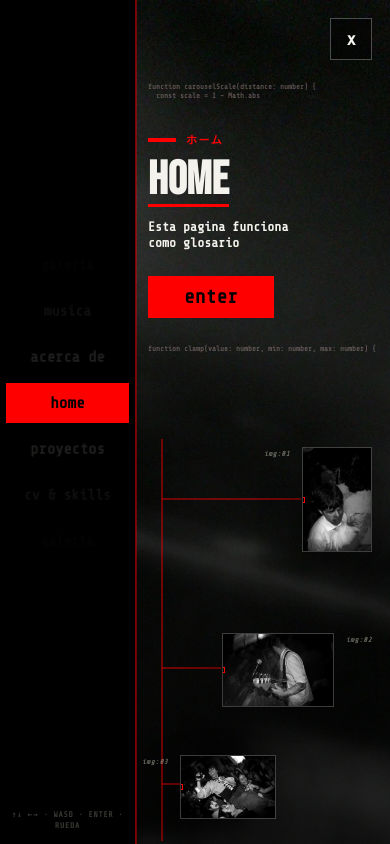
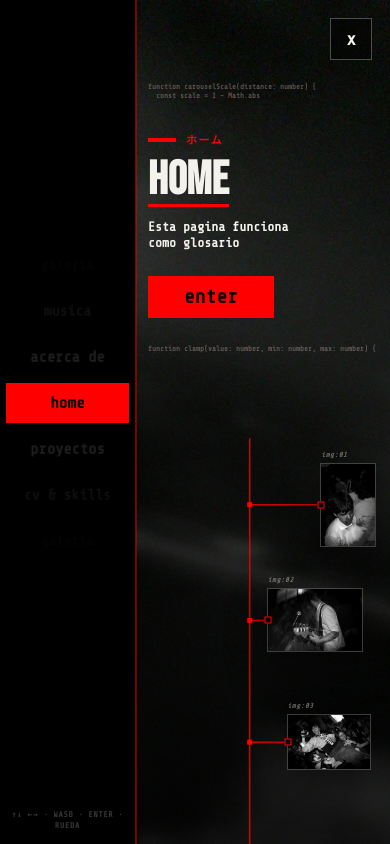
Before and after one commit to hatemecha/hatemecha-web, a React (Vite) app: page / in a window 390 px wide. Both pictures are taken after a click on the button 135 px from the left and 385 px from the top of the page. Built offline with nearby package versions, Linux system fonts and the light colour scheme.

Commit message:
Fix home scatter pinout so wires stay connected and photos never overlap.

```diff
--- a/src/components/FloatingImages.tsx
+++ b/src/components/FloatingImages.tsx
@@ -1,91 +1,182 @@
-import { useEffect, useRef, useState } from "react";
+import { useEffect, useRef } from "react";
 import type { PortfolioSectionId } from "../data/portfolioSections";
 import { homeMenuScatterPhotos, visualAssets } from "../data/assets";
 import { requirePhotoAspectRatio } from "../utils/aspectRatio";
 
 type FloatingImagesProps = { activeId: PortfolioSectionId };
 
-type Rect = { x: number; y: number; w: number; h: number };
+type Pt = { x: number; y: number };
 
 function clamp(value: number, min: number, max: number) {
   return Math.min(Math.max(value, min), max);
 }
 
-function getConnectionY(rect: Rect) {
-  return Math.round(rect.y + rect.h / 2);
+function clearSvg(svg: SVGSVGElement) {
+  while (svg.firstChild) svg.removeChild(svg.firstChild);
 }
 
-function getFrameRect(frame: HTMLElement, containerRect: DOMRect): Rect {
-  const frameRect = frame.getBoundingClientRect();
-
-  return {
-    x: frameRect.left - containerRect.left,
-    y: frameRect.top - containerRect.top,
-    w: frameRect.width,
-    h: frameRect.height
-  };
+function appendPath(svg: SVGSVGElement, d: string, strokeWidth: number) {
+  const path = document.createElementNS("http://www.w3.org/2000/svg", "path");
+  path.setAttribute("class", "homeScatterWire");
+  path.setAttribute("d", d);
+  path.setAttribute("stroke-width", String(strokeWidth));
+  svg.appendChild(path);
 }
 
-function buildWirePaths(rects: Rect[], stageW: number, stageH: number): string[] {
-  if (rects.length === 0) return [];
+function appendJunction(svg: SVGSVGElement, x: number, y: number, size: number) {
+  const half = size / 2;
+  const rect = document.createElementNS("http://www.w3.org/2000/svg", "rect");
+  rect.setAttribute("class", "homeScatterJunction");
+  rect.setAttribute("x", String(x - half));
+  rect.setAttribute("y", String(y - half));
+  rect.setAttribute("width", String(size));
+  rect.setAttribute("height", String(size));
+  svg.appendChild(rect);
+}
 
-  const sortedRects = rects.slice().sort((a, b) => a.y + a.h / 2 - (b.y + b.h / 2));
-  const leftMostFrame = Math.min(...sortedRects.map((rect) => rect.x));
-  const spineGap = clamp(stageW * 0.025, 18, 34);
-  const safeLeft = stageW > 760 ? clamp(stageW * 0.5, 0, stageW - 10) : 10;
-  const spineX = Math.round(clamp(leftMostFrame - spineGap, safeLeft, stageW - 10));
-  const topY = 0;
-  const bottomY = Math.round(stageH);
+/** Shrink frames uniformly so every photo fits its flex slot (no overlap). */
+function fitScatterFrames(container: HTMLElement) {
+  container.style.setProperty("--scatter-fit", "1");
+  void container.offsetHeight;
 
-  const paths = [`M ${spineX} ${topY} V ${bottomY}`];
+  const figures = Array.from(container.querySelectorAll<HTMLElement>(".homeScatterFigure"));
+  let fit = 1;
 
-  sortedRects.forEach((rect) => {
-    const targetX = Math.round(rect.x);
-    const targetY = getConnectionY(rect);
-    paths.push(`M ${spineX} ${targetY} H ${targetX}`);
+  figures.forEach((figure) => {
+    const frame = figure.querySelector<HTMLElement>(".homeScatterFrame");
+    const label = figure.querySelector<HTMLElement>(".homeScatterLabel");
+    if (!frame) return;
+
+    const gap = 6;
+    const avail = figure.clientHeight - (label?.offsetHeight ?? 0) - gap;
+    const needed = frame.offsetHeight;
+    if (needed > avail && needed > 0 && avail > 0) {
+      fit = Math.min(fit, avail / needed);
+    }
   });
 
-  return paths;
+  container.style.setProperty("--scatter-fit", String(clamp(fit, 0.42, 1)));
+  void container.offsetHeight;
+}
+
+/**
+ * Measure ports in the SVG's own screen space, lock viewBox 1:1 to that box,
+ * then draw edge→edge spine + stubs into each port center.
+ */
+function paintWires(svg: SVGSVGElement, container: HTMLElement) {
+  fitScatterFrames(container);
+
+  const svgRect = svg.getBoundingClientRect();
+  const stageW = svgRect.width;
+  const stageH = svgRect.height;
+
+  if (stageW <= 0 || stageH <= 0) {
+    clearSvg(svg);
+    return;
+  }
+
+  svg.setAttribute("viewBox", `0 0 ${stageW} ${stageH}`);
+
+  const ports: Pt[] = Array.from(container.querySelectorAll<HTMLElement>(".homeScatterPort")).map((port) => {
+    const r = port.getBoundingClientRect();
+    return {
+      x: r.left + r.width / 2 - svgRect.left,
+      y: r.top + r.height / 2 - svgRect.top
+    };
+  });
+
+  clearSvg(svg);
+  if (ports.length === 0) return;
+
+  const strokeWidth = Number.parseFloat(getComputedStyle(container).getPropertyValue("--wire-stroke")) || 1.5;
+  const junctionSize = strokeWidth + 3.5;
+
+  const sorted = ports.slice().sort((a, b) => a.y - b.y);
+  const leftMost = Math.min(...sorted.map((p) => p.x));
+  const spineGap = clamp(stageW * 0.022, 18, 32);
+  const spineX = clamp(leftMost - spineGap, 8, stageW - 8);
+
+  appendPath(svg, `M ${spineX} 0 V ${stageH}`, strokeWidth);
+
+  sorted.forEach((port) => {
+    appendPath(svg, `M ${spineX} ${port.y} H ${port.x}`, strokeWidth);
+    appendJunction(svg, spineX, port.y, junctionSize);
+  });
 }
 
 function WireSvg({ watch }: { watch: unknown }) {
   const svgRef = useRef<SVGSVGElement>(null);
-  const [paths, setPaths] = useState<string[]>([]);
 
   useEffect(() => {
     const svg = svgRef.current;
     if (!svg) return;
     const container = svg.closest<HTMLElement>(".homeScatter");
     if (!container) return;
+    const menu = container.closest<HTMLElement>(".fullscreenMenu");
 
-    const run = () => {
-      const frames = Array.from(container.querySelectorAll<HTMLElement>(".homeScatterFrame"));
-      if (frames.length === 0) {
-        setPaths([]);
-        return;
+    let raf = 0;
+    const timers: number[] = [];
+
+    const paint = () => paintWires(svg, container);
+
+    const clearTimers = () => {
+      while (timers.length) {
+        const id = timers.pop();
+        if (id !== undefined) window.clearTimeout(id);
       }
-      const cRect = container.getBoundingClientRect();
-      const rects: Rect[] = frames.map((frame) => getFrameRect(frame, cRect));
-      setPaths(buildWirePaths(rects, cRect.width, cRect.height));
     };
 
-    const observer = new ResizeObserver(run);
+    const schedule = () => {
+      cancelAnimationFrame(raf);
+      clearTimers();
+      raf = requestAnimationFrame(() => {
+        paint();
+        // Menu open uses transform scale; getBoundingClientRect is wrong until it settles.
+        for (const ms of [50, 200, 700, 1100]) {
+          timers.push(window.setTimeout(paint, ms));
+        }
+      });
+    };
+
+    const observer = new ResizeObserver(schedule);
     observer.observe(container);
-    container.querySelectorAll<HTMLElement>(".homeScatterFrame").forEach((frame) => observer.observe(frame));
-    const frameId = window.requestAnimationFrame(run);
+    observer.observe(svg);
+    container.querySelectorAll<HTMLElement>(".homeScatterFrame, .homeScatterPort, .homeScatterFigure").forEach((el) => {
+      observer.observe(el);
+    });
+
+    schedule();
+
+    const onLoad = () => schedule();
+    container.querySelectorAll("img").forEach((img) => {
+      if (!img.complete) img.addEventListener("load", onLoad);
+    });
+
+    const onTransitionEnd = (event: TransitionEvent) => {
+      if (event.target === menu) schedule();
+    };
+
+    window.addEventListener("resize", schedule);
+    menu?.addEventListener("transitionend", onTransitionEnd);
 
     return () => {
-      window.cancelAnimationFrame(frameId);
+      cancelAnimationFrame(raf);
+      clearTimers();
       observer.disconnect();
+      window.removeEventListener("resize", schedule);
+      menu?.removeEventListener("transitionend", onTransitionEnd);
+      container.querySelectorAll("img").forEach((img) => img.removeEventListener("load", onLoad));
     };
   }, [watch]);
 
   return (
-    <svg ref={svgRef} className="homeScatterWires" aria-hidden="true" xmlns="http://www.w3.org/2000/svg">
-      {paths.map((d) => (
-        <path key={d} className="homeScatterWire" d={d} />
-      ))}
-    </svg>
+    <svg
+      ref={svgRef}
+      className="homeScatterWires"
+      aria-hidden="true"
+      xmlns="http://www.w3.org/2000/svg"
+      preserveAspectRatio="none"
+    />
   );
 }
 
@@ -107,28 +198,20 @@ export function FloatingImages({ activeId }: FloatingImagesProps) {
         <WireSvg watch={activeId} />
 
         {homeMenuScatterPhotos.map((item, idx) => (
-          <figure
-            key={item.src}
-            className={`homeScatterFigure homeScatterFigure--${item.slot}`}
-            data-caption-side={item.captionSide}
-          >
-            {item.captionSide === "start" ? (
-              <>
-                <figcaption className="homeScatterLabel">{item.label}</figcaption>
-                <div className="homeScatterFrame" style={{ aspectRatio: requirePhotoAspectRatio(item.width, item.height) }}>
-                  <img className="homeScatterImg" src={item.src} alt="" draggable="false" loading={idx === 0 ? "eager" : "lazy"} />
-                  <span className="homeScatterPort homeScatterPort--ml" aria-hidden="true" />
-                </div>
-              </>
-            ) : (
-              <>
-                <div className="homeScatterFrame" style={{ aspectRatio: requirePhotoAspectRatio(item.width, item.height) }}>
-                  <img className="homeScatterImg" src={item.src} alt="" draggable="false" loading={idx === 0 ? "eager" : "lazy"} />
-                  <span className="homeScatterPort homeScatterPort--ml" aria-hidden="true" />
-                </div>
-                <figcaption className="homeScatterLabel">{item.label}</figcaption>
-              </>
-            )}
+          <figure key={item.src} className={`homeScatterFigure homeScatterFigure--${item.slot}`}>
+            <figcaption className="homeScatterLabel">{item.label}</figcaption>
+            <div className="homeScatterFrame" style={{ aspectRatio: requirePhotoAspectRatio(item.width, item.height) }}>
+              <span className="homeScatterPort" aria-hidden="true" />
+              <div className="homeScatterMedia">
+                <img
+                  className="homeScatterImg"
+                  src={item.src}
+                  alt=""
+                  draggable="false"
+                  loading={idx === 0 ? "eager" : "lazy"}
+                />
+              </div>
+            </div>
           </figure>
         ))}
       </div>
--- a/src/data/assets.ts
+++ b/src/data/assets.ts
@@ -4,13 +4,12 @@ export const visualAssets = {
   menuPhotoBlock: "assets/menu-photo-block.webp"
 } as const;
 
-/** Fotos dispersas del menú cuando la sección activa es `home` (etiqueta = nombre de archivo sin extensión). */
+/** Fotos del menú home — pinout a la derecha (label = silkscreen). */
 export const homeMenuScatterPhotos = [
   {
     src: "assets/home1.webp",
     label: "img:01",
     slot: "one",
-    captionSide: "start",
     width: 2667,
     height: 4000
   },
@@ -18,7 +17,6 @@ export const homeMenuScatterPhotos = [
     src: "assets/home2.webp",
     label: "img:02",
     slot: "two",
-    captionSide: "end",
     width: 6000,
     height: 4000
   },
@@ -26,7 +24,6 @@ export const homeMenuScatterPhotos = [
     src: "assets/home3.webp",
     label: "img:03",
     slot: "three",
-    captionSide: "start",
     width: 4713,
     height: 3142
   }
--- a/src/styles/floating.css
+++ b/src/styles/floating.css
@@ -47,16 +47,23 @@
   object-position: 100% 100%;
 }
 
+/* Right-stage pinout: flex column — equal vertical shares, never overlap. */
 .homeScatter {
+  --scatter-gap: clamp(14px, 2.2vh, 28px);
+  --scatter-bus-inset: clamp(22px, 3vw, 44px);
+  --wire-stroke: 1.5;
   position: absolute;
-  inset: 0;
+  top: 0;
+  right: 0;
+  bottom: 0;
+  left: clamp(400px, 46%, 560px);
   box-sizing: border-box;
-  padding: clamp(70px, 9vh, 108px) clamp(34px, 5vw, 82px) clamp(44px, 7vh, 94px) clamp(500px, 46vw, 820px);
-  display: grid;
-  grid-template-columns: repeat(10, minmax(0, 1fr));
-  grid-template-rows: repeat(14, minmax(0, 1fr));
-  align-items: start;
-  justify-items: stretch;
+  display: flex;
+  flex-direction: column;
+  justify-content: space-between;
+  align-items: stretch;
+  gap: var(--scatter-gap);
+  padding: clamp(64px, 8vh, 100px) clamp(24px, 2.8vw, 48px) clamp(36px, 5vh, 64px) var(--scatter-bus-inset);
   pointer-events: none;
 }
 
@@ -64,40 +71,27 @@
   position: relative;
   z-index: 1;
   margin: 0;
+  flex: 1 1 0;
+  min-height: 0;
+  display: flex;
+  flex-direction: column;
+  align-items: flex-start;
+  gap: 6px;
+  width: max-content;
   max-width: 100%;
-  display: grid;
-  align-items: start;
-  width: max-content;
-  column-gap: clamp(12px, 1.6vw, 20px);
   pointer-events: auto;
-}
-
-.homeScatterFigure[data-caption-side="start"] {
-  grid-template-columns: auto auto;
-}
-
-.homeScatterFigure[data-caption-side="start"] .homeScatterLabel {
-  justify-self: end;
-  text-align: right;
-}
-
-.homeScatterFigure[data-caption-side="end"] {
-  grid-template-columns: auto auto;
-}
-
-.homeScatterFigure[data-caption-side="end"] .homeScatterLabel {
-  text-align: left;
 }
 
 .homeScatterLabel {
   margin: 0;
-  padding-top: 3px;
+  flex: 0 0 auto;
+  padding-left: 1px;
   font-family: var(--font-mono);
   font-size: clamp(9px, 0.78vw, 11px);
   font-weight: 700;
   font-style: italic;
   letter-spacing: 0.1em;
-  line-height: 1.15;
+  line-height: 1;
   color: oklch(72% 0.02 95 / 0.62);
   text-transform: lowercase;
   white-space: nowrap;
@@ -105,11 +99,24 @@
 
 .homeScatterFrame {
   position: relative;
+  box-sizing: border-box;
   min-width: 0;
-  overflow: hidden;
+  width: calc(var(--frame-w, 160px) * var(--scatter-fit, 1));
+  max-width: 100%;
+  height: auto;
+  max-height: 100%;
+  /* Port hangs on the left edge */
+  overflow: visible;
   border: 1px solid oklch(100% 0 0 / 0.22);
   background: oklch(0% 0 0 / 0.4);
   box-shadow: 0 18px 40px oklch(0% 0 0 / 0.35);
+}
+
+.homeScatterMedia {
+  display: block;
+  width: 100%;
+  height: 100%;
+  overflow: hidden;
 }
 
 .homeScatterImg {
@@ -131,40 +138,23 @@
   border-color: rgb(var(--accent-rgb) / 0.85);
 }
 
+/* Cascade stagger (right-aligned column with different insets) */
 .homeScatterFigure--one {
-  grid-column: 7 / -1;
-  grid-row: 1 / 5;
-  justify-self: end;
-  align-self: start;
-  margin-top: clamp(0px, 0.8vh, 8px);
-}
-
-.homeScatterFigure--one .homeScatterFrame {
-  width: clamp(118px, 10vw, 168px);
+  align-self: flex-end;
+  margin-right: 0;
+  --frame-w: clamp(96px, 8.5vw, 140px);
 }
 
 .homeScatterFigure--two {
-  grid-column: 4 / -1;
-  grid-row: 6 / 10;
-  justify-self: end;
-  align-self: center;
-  margin-right: clamp(28px, 5vw, 82px);
-}
-
-.homeScatterFigure--two .homeScatterFrame {
-  width: clamp(240px, 26vw, 390px);
+  align-self: flex-end;
+  margin-right: clamp(28px, 5vw, 80px);
+  --frame-w: clamp(168px, 17vw, 280px);
 }
 
 .homeScatterFigure--three {
-  grid-column: 1 / 6;
-  grid-row: 11 / -1;
-  justify-self: start;
-  align-self: end;
-  margin-left: clamp(12px, 2.2vw, 38px);
-}
-
-.homeScatterFigure--three .homeScatterFrame {
-  width: clamp(190px, 20vw, 300px);
+  align-self: flex-end;
+  margin-right: clamp(10px, 1.8vw, 32px);
+  --frame-w: clamp(140px, 14vw, 230px);
 }
 
 .floatingImages[data-active-image-set="proyectos"] .floatingImageStrip {
--- a/src/styles/responsive.css
+++ b/src/styles/responsive.css
@@ -110,17 +110,11 @@
   }
 
   .homeScatter {
-    padding: clamp(4px, 1vh, 10px) clamp(8px, 2.5vw, 18px) clamp(14px, 3vh, 30px);
-    grid-template-columns: repeat(6, minmax(0, 1fr));
-    grid-template-rows: repeat(10, minmax(0, 1fr));
-  }
-
-  .homeScatterFigure[data-caption-side="start"] {
-    grid-template-columns: auto auto;
-  }
-
-  .homeScatterFigure[data-caption-side="end"] {
-    grid-template-columns: auto auto;
+    --scatter-gap: clamp(8px, 1.6vh, 16px);
+    --scatter-bus-inset: clamp(14px, 4vw, 28px);
+    --wire-stroke: 1.5;
+    left: 0;
+    padding: clamp(8px, 1.5vh, 16px) clamp(10px, 3vw, 18px) clamp(14px, 3vh, 28px) var(--scatter-bus-inset);
   }
 
   .homeScatterLabel {
@@ -128,39 +122,23 @@
     letter-spacing: 0.08em;
   }
 
-  .homeScatterFigure--one {
-    grid-column: 4 / -1;
-    grid-row: 1 / 3;
-    justify-self: end;
-    margin-top: 0;
+  .homeScatterFigure {
+    gap: 4px;
   }
 
-  .homeScatterFigure--one .homeScatterFrame {
-    width: clamp(76px, 18vw, 108px);
+  .homeScatterFigure--one {
+    margin-right: 2px;
+    --frame-w: clamp(64px, 15vw, 96px);
   }
 
   .homeScatterFigure--two {
-    grid-column: 2 / -1;
-    grid-row: 6 / 8;
-    justify-self: end;
-    align-self: center;
-    margin-right: 0;
-  }
-
-  .homeScatterFigure--two .homeScatterFrame {
-    width: clamp(136px, 30vw, 220px);
+    margin-right: clamp(16px, 5vw, 40px);
+    --frame-w: clamp(110px, 28vw, 180px);
   }
 
   .homeScatterFigure--three {
-    grid-column: 1 / 4;
-    grid-row: 8 / -1;
-    justify-self: start;
-    align-self: end;
-    margin-left: 0;
-  }
-
-  .homeScatterFigure--three .homeScatterFrame {
-    width: clamp(116px, 28vw, 170px);
+    margin-right: clamp(6px, 2vw, 18px);
+    --frame-w: clamp(96px, 24vw, 148px);
   }
 
   .floatingImages[data-active-image-set="proyectos"] .floatingImageStrip {
@@ -472,30 +450,32 @@
   }
 
   .homeScatter {
-    padding-inline: 6px 18px;
+    --scatter-gap: clamp(6px, 1.2vh, 12px);
+    --scatter-bus-inset: 12px;
   }
 
-  .homeScatterFigure--one .homeScatterFrame {
-    width: clamp(70px, 16vw, 84px);
+  .homeScatterFigure--one {
+    --frame-w: clamp(56px, 14vw, 80px);
   }
 
-  .homeScatterFigure--two .homeScatterFrame {
-    width: clamp(112px, 26vw, 136px);
+  .homeScatterFigure--two {
+    margin-right: clamp(12px, 4vw, 28px);
+    --frame-w: clamp(96px, 24vw, 132px);
   }
 
-  .homeScatterFigure--three .homeScatterFrame {
-    width: clamp(96px, 22vw, 112px);
+  .homeScatterFigure--three {
+    --frame-w: clamp(84px, 20vw, 112px);
   }
 }
 
 @media (max-width: 520px) and (max-height: 700px) {
   .floatingImages[data-active-image-set="home"] {
-    top: 60%;
+    top: 58%;
   }
 
   .homeScatter {
-    transform: scale(0.82);
-    transform-origin: top right;
+    --scatter-gap: 6px;
+    padding-top: 6px;
   }
 }
 
@@ -520,7 +500,7 @@
   }
 }
 
-/* ─── Home scatter: wires bajo fotos (layout en grid más arriba) ─ */
+/* ─── Home scatter: full-edge bus → stubs → ports ─ */
 
 .homeScatterRoot {
   left: 0 !important;
@@ -539,11 +519,17 @@
 }
 
 .homeScatterWire {
-  stroke: rgb(var(--accent-rgb) / 0.55);
-  stroke-width: 2px;
-  vector-effect: non-scaling-stroke;
+  stroke: rgb(var(--accent-rgb) / 0.78);
+  /* width set as SVG attribute so every segment matches exactly */
+  stroke-linecap: square;
+  stroke-linejoin: miter;
   shape-rendering: geometricPrecision;
   fill: none;
+}
+
+.homeScatterJunction {
+  fill: var(--accent);
+  stroke: none;
 }
 
 .homeScatterRoot .homeScatterFigure:hover {
@@ -554,31 +540,24 @@
   background: var(--accent);
 }
 
+/* Port sits centered on the frame's left border — wire terminates at its center */
 .homeScatterPort {
   position: absolute;
-  width: 7px;
-  height: 7px;
+  left: 0;
+  top: 50%;
+  width: 8px;
+  height: 8px;
   border: 1.5px solid var(--accent);
   background: var(--bg);
+  transform: translate(-50%, -50%);
   z-index: 2;
+  pointer-events: none;
   transition: background-color 150ms ease;
-}
-
-.homeScatterPort--ml {
-  left: -4px;
-  top: 50%;
-  transform: translateY(-50%);
-}
-
-@media (max-width: 820px) {
-  .homeScatterWire {
-    stroke-width: 1.5px;
-  }
 }
 
 @media (max-width: 520px) {
   .homeScatterPort {
-    width: 6px;
-    height: 6px;
+    width: 7px;
+    height: 7px;
   }
 }
```
